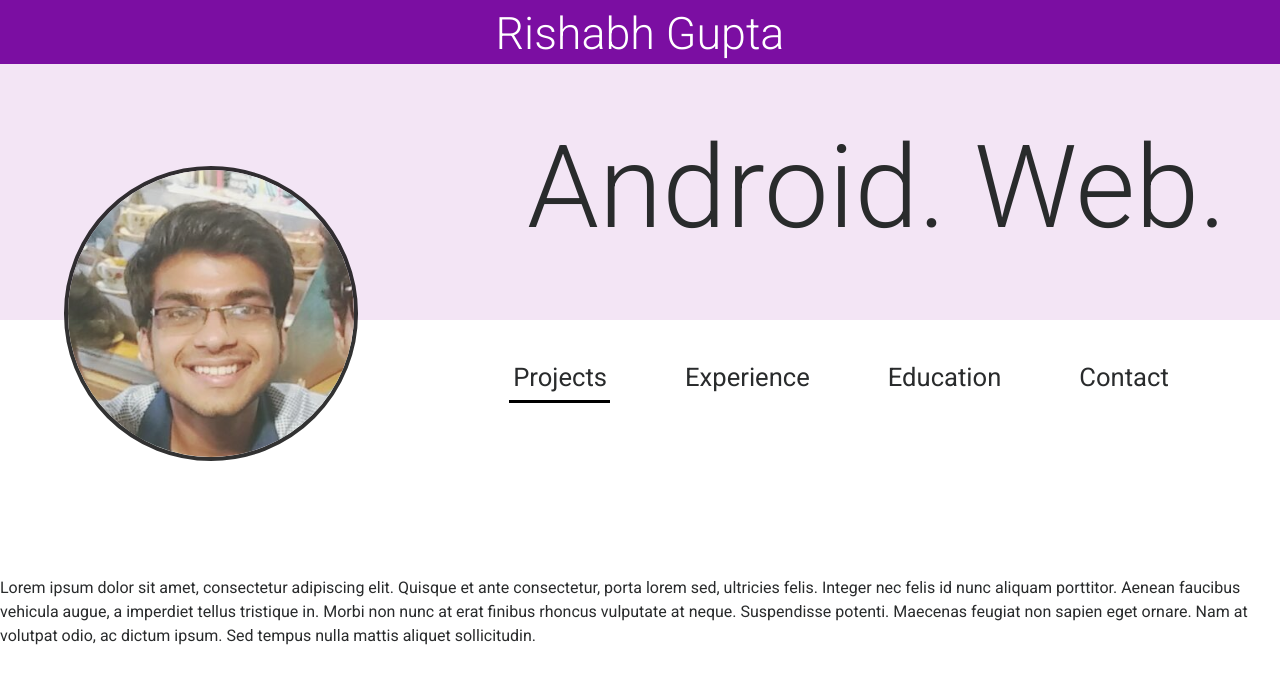
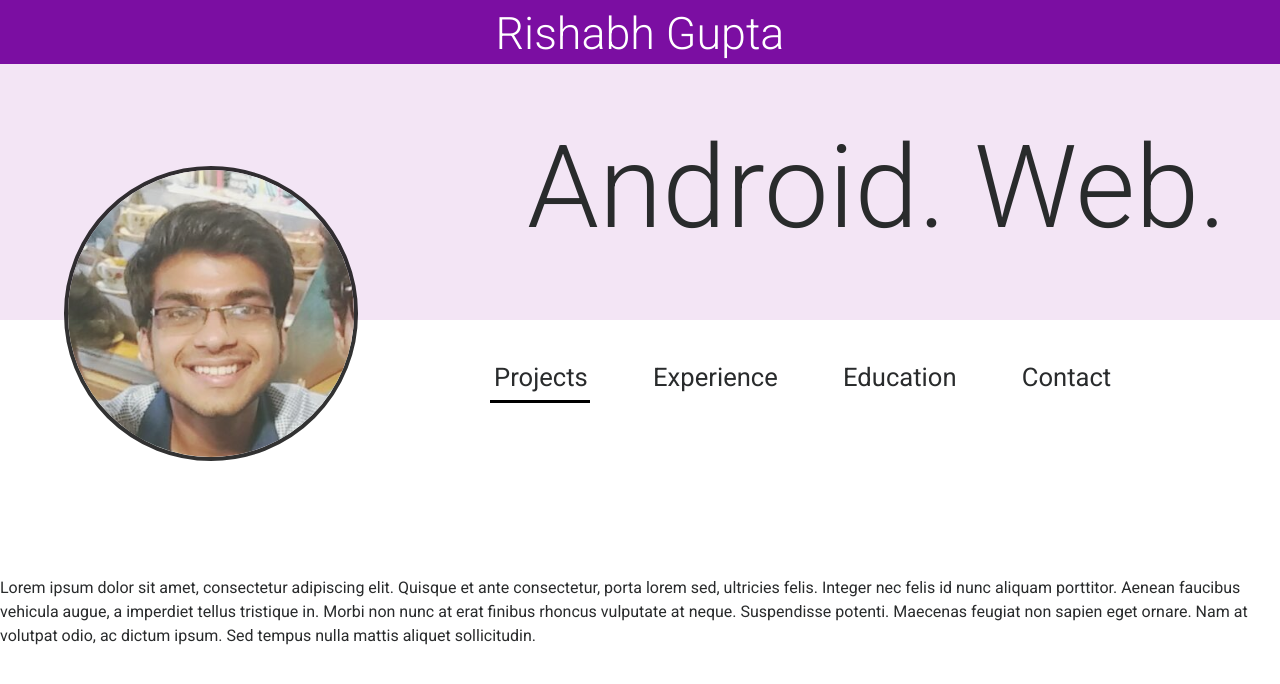
Before and after one commit to zeerorg/zeerorg.github.io, a Jekyll site: the page built from index.html, in a window 1280 px wide and 900 px high. Shown: the top 684 px of the window. Built offline with Jekyll 4.4.1, drawn with Linux system fonts in a browser that asks for light colours; nearby versions of some CDN libraries; a script that is not in the unit is left out; the repository's description, which GitHub fills in, is left out.

Commit message:
Fixed navigation resizing issues

```diff
--- a/css/main.css
+++ b/css/main.css
@@ -79,11 +79,11 @@ body {
 }
 
 .nav-elements {
-    margin-left: 12vw;
+    margin-left: 11vw;
     margin-top: 6.5vw;
 }
 .nav-elements > span {
-    margin: 2.8vw;
+    margin: 2.3vw;
     font-size: 2vw;
     border-bottom: 0px;
     position: relative;
@@ -145,7 +145,7 @@ body {
 
     .nav-elements > span {
         font-size: 3vw;
-        margin: 1.8vw;
+        margin: 1.3vw;
     }
 
     .nav-4 > .line {
@@ -205,7 +205,7 @@ body {
     }
 
     .nav-elements > span {
-        margin: 1.7vw;
+        margin: 1.3vw;
         font-size: 4.9vw;
     }
 
```
